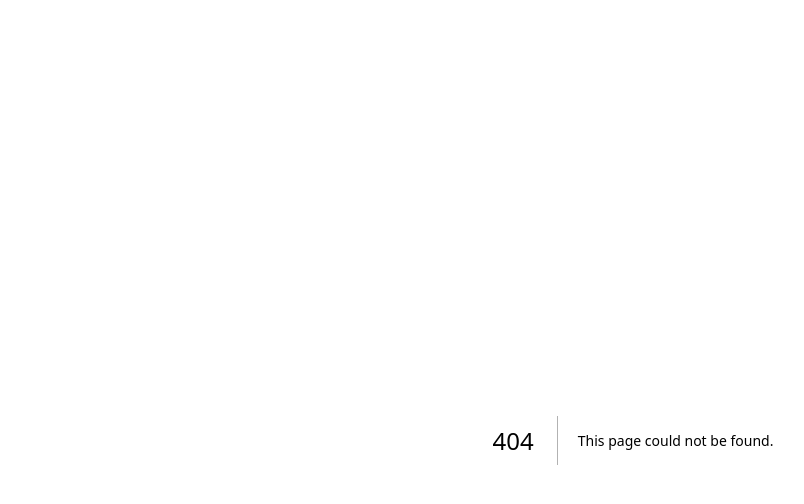
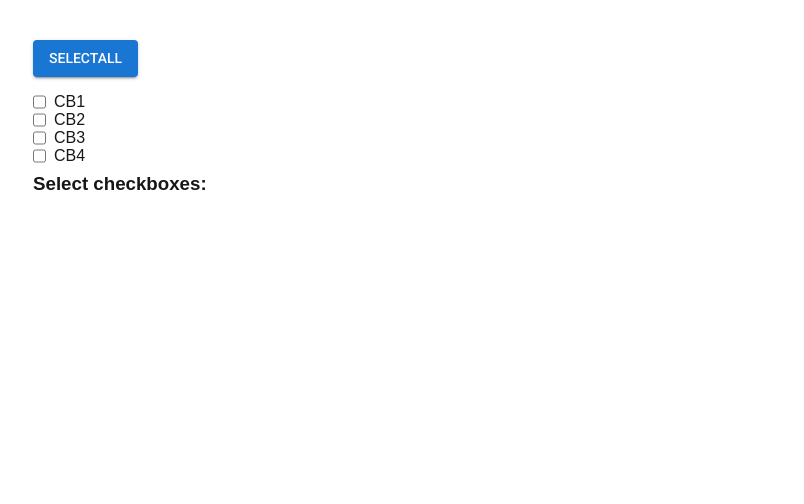
Before and after one commit to ReshwinR/Next-App, a Next.js app: page /checkbox in a window 1280 px wide. Before the commit this address had no page. Shown: the top 504 px of the page, without its empty margins (7-811 px from the left). Built offline with nearby package versions, Linux system fonts and the light colour scheme; what @mui/material-nextjs would draw is missing.

Commit message:
checkbox

```diff
--- /dev/null
+++ b/src/app/checkbox/page.tsx
@@ -0,0 +1,59 @@
+'use client'
+import { Stack, Button } from '@mui/material'
+import React, { useEffect, useState } from 'react'
+
+const Checkbox = () => {
+	const [cbList, setCBList] = useState([
+		{ id: '1', name: 'CB1', isChecked: false },
+		{ id: '2', name: 'CB2', isChecked: false },
+		{ id: '3', name: 'CB3', isChecked: false },
+		{ id: '4', name: 'CB4', isChecked: false },
+	])
+	const [selection, setSelection] = useState<boolean>(false)
+	const handleChecks = (event: React.ChangeEvent<HTMLInputElement>) => {
+		const { value, checked } = event.target
+		const updatedList = cbList.map(item => {
+			return item.id === value ? { ...item, isChecked: checked } : item
+		})
+		setCBList(updatedList)
+	}
+	const handleSelection = (value: boolean) => {
+		const updatedList = cbList.map(item => {
+			return { ...item, isChecked: value }
+		})
+		setCBList(updatedList)
+	}
+	useEffect(() => {
+		handleSelection(selection)
+	}, [selection])
+	return (
+		<>
+			<Button
+				variant='contained'
+				sx={{ mb: 3 }}
+				onClick={() => setSelection(prev => !prev)}
+			>
+				{selection ? 'DeselectAll' : 'SelectAll'}
+			</Button>
+			{cbList.map(({ id, name, isChecked }) => (
+				<Stack direction='row' gap={2} key={id}>
+					<input
+						type='checkbox'
+						name={name}
+						value={id}
+						checked={isChecked}
+						onChange={handleChecks}
+					/>
+					<p>{name}</p>
+				</Stack>
+			))}
+			<Stack direction='row' gap={2} sx={{ mt: 2, alignItems: 'center' }}>
+				<h3>Select checkboxes:</h3>
+				{cbList.map(
+					({ id, name, isChecked }) => isChecked && <span key={id}>{name}</span>
+				)}
+			</Stack>
+		</>
+	)
+}
+export default Checkbox
```
